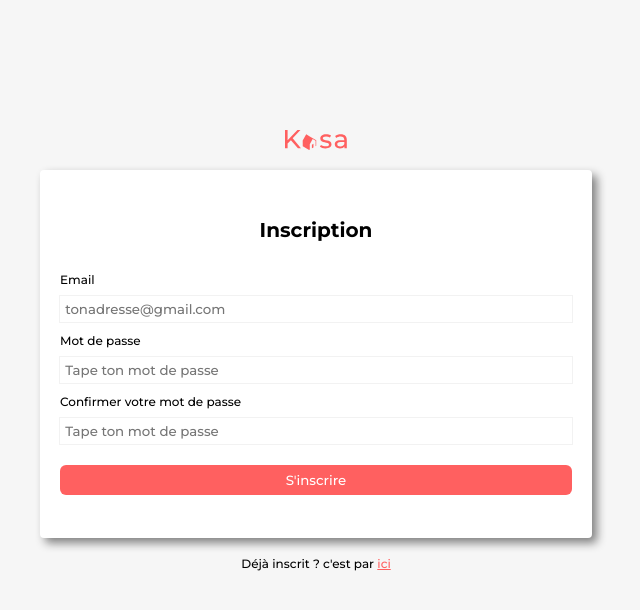
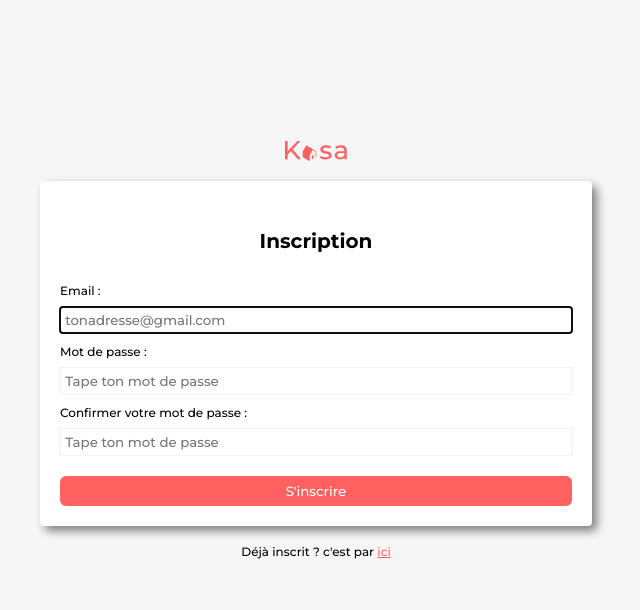
Before and after one commit to Ameliegre/Kasa.io, a React (Create React App) app: page /signin in a window 1280 px wide. Shown: the top 610 px of the page, without its empty margins (324-964 px from the left). Built offline with nearby package versions, Linux system fonts and the light colour scheme.

Commit message:
email input

```diff
--- a/package.json
+++ b/package.json
@@ -6,6 +6,7 @@
     "@fortawesome/fontawesome-svg-core": "^6.2.1",
     "@fortawesome/free-regular-svg-icons": "^6.2.1",
     "@fortawesome/free-solid-svg-icons": "^6.2.1",
+    "@fortawesome/react-fontawesome": "^0.2.0",
     "@testing-library/jest-dom": "^5.16.5",
     "@testing-library/react": "^13.4.0",
     "@testing-library/user-event": "^13.5.0",
--- a/src/Pages/signin.jsx
+++ b/src/Pages/signin.jsx
@@ -1,18 +1,62 @@
-import { useState } from "react";
+import { useState, useRef, useEffect } from "react";
 import { faCheck, faTimes, faInfoCircle } from "@fortawesome/free-solid-svg-icons";
-import { FontawesomeObject } from "@fortawesome/fontawesome-svg-core";
+import { FontAwesomeIcon } from '@fortawesome/react-fontawesome'
 import pink_logo from '../Assets/logo-pink.svg'
 
-const USER_REGEX = /^[a-zA-Z][a-zA-Z0-9-_]{3,23}$/;
-const PWD_REGEX = /^[\w-\.]+@([\w-]+\.)+[\w-]{2,4}$/;
+const USER_REGEX = /^[\w-\.]+@([\w-]+\.)+[\w-]{2,4}$/;
+const PWD_REGEX = /^[a-zA-Z][a-zA-Z0-9-_]{8,23}$/;
 
 function Signin () {
-    const [email, setEmail] = useState('')
-    const [password, setPassword] = useState('');
+    const userRef = useRef();
+    const errRef = useRef();
+
+    const [user, setUser] = useState('')
+    const [validUser, setValidUser] = useState(false);
+    const [userFocus, setUserFocus] = useState(false);
+
+    const [pwd, setPwd] = useState('');
+    const [validPwd, setValidPwd] = useState(false);
+    const [pwdFocus, setPwdFocus] = useState(false);
+
+    const [matchPwd, setMatchPwd] = useState('');
+    const [validMatch, setValidMatch] = useState(false);
+    const [matchFocus, setMatchFocus] = useState(false);
+
+    const [errMsg, setErrMsg] = useState('');
+    const [success, setSuccess] = useState(false);
+
+    //permet de définir le focus sur l'input de l'utilisateur lors du chargement du composant
+    useEffect(() => {
+        userRef.current.focus();
+    }, [])
+
+    //validation du username
+    useEffect(() => {
+        const result = USER_REGEX.test(user);
+        console.log(result);
+        console.log(user);
+        setValidUser(result);
+    }, [user])
+
+    //validation du pwd
+    useEffect(() => {
+        const result = PWD_REGEX.test(pwd);
+        console.log(result);
+        console.log(pwd);
+        setValidPwd(result);
+        const match = pwd === matchPwd;
+        setValidMatch(match);
+    }, [pwd, matchPwd])
+
+    //Affichage message erreur
+    useEffect(() => {
+        setErrMsg('');
+    }, [user, pwd, matchPwd])
+
 
     const handleSubmit = (e) => {
         e.preventDefault();
-        console.log(email)
+        console.log(user)
     }
 
     return (
@@ -20,12 +64,36 @@ function Signin () {
             <img src={pink_logo} alt="logo Kasa rose" className='pink_logo log'/>
             <form onSubmit={handleSubmit} className='login-wrapper signin'>
                 <h1 className='login-title'>Inscription</h1>
-                <label className='input-title'>Email</label>
-                <input value={email} onChange={(e) => setEmail(e.target.value)} type="email" placeholder='tonadresse@gmail.com'></input>
-                <label className='input-title'>Mot de passe</label>
-                <input value={password} onChange={(e) => setPassword(e.target.value)} type="password" placeholder='Tape ton mot de passe'></input>
-                <label className='input-title'>Confirmer votre mot de passe</label>
-                <input value={password} onChange={(e) => setPassword(e.target.value)} type="password" placeholder='Tape ton mot de passe'></input>
+                <label htmlFor="email" className='input-title'>
+                    Email :
+                    <span className={validUser ? "valid" : "hide"}>
+                        <FontAwesomeIcon icon={faCheck}/>
+                    </span>
+                    <span className={validUser || !user ? "hide" : "invalid"}>
+                        <FontAwesomeIcon icon={faTimes}/>
+                    </span>
+                </label>
+                <input
+                    type="email"
+                    id="email"
+                    ref={userRef}
+                    autoComplete="off"
+                    onChange={(e) => setUser(e.target.value)}
+                    required
+                    aria-invalid={validUser ? "false" : "true"}
+                    aria-describedby="uidnote"
+                    onFocus={() => setUserFocus(true)}
+                    onBlur={() => setUserFocus(false)} //lorsque vous quittez le champ de saisie utilisateur
+                    placeholder='tonadresse@gmail.com'>
+                </input>
+                <p id="uidnote" className={userFocus && user && !validUser ? "instructions" : "offscreen"}>
+                    <FontAwesomeIcon icon={faInfoCircle}/>
+                    Doit contenir un @.<br/>
+                </p>
+                <label htmlFor="pwd" className='input-title'>Mot de passe :</label>
+                <input value={pwd} onChange={(e) => setPwd(e.target.value)} type="password" placeholder='Tape ton mot de passe'></input>
+                <label htmlFor="" className='input-title'>Confirmer votre mot de passe :</label>
+                <input value={pwd} onChange={(e) => setPwd(e.target.value)} type="password" placeholder='Tape ton mot de passe'></input>
                 <button className='log-btn'>S'inscrire</button>
             </form>
             <p className='signin'>Déjà inscrit ? c'est par <a href='/login'>ici</a></p>
--- a/src/Utils/Style/5.page/_login.scss
+++ b/src/Utils/Style/5.page/_login.scss
@@ -1,6 +1,5 @@
 .login-wrapper {
     background-color: white;
-    height: 40%;
     width: 40%;
     display: flex;
     flex-direction: column;
@@ -22,16 +21,13 @@
         color: white;
         background-color: $primary-color;
         border-radius: 6px;
+        margin-bottom: 20px;
     }
     input {
         width: 98%;
         padding: 5px;
         border: 1px solid #F2F2F2;
     }
-}
-
-.login-wrapper.signin {
-    height: 50%;
 }
 
 .pink_logo.log{
@@ -51,3 +47,36 @@
     font-size: 12px;
     color: black;
 }
+
+.instructions {
+    font-size: 0.75rem;
+    border-radius: 0.5rem;
+    background: #000;
+    color: #fff;
+    padding: 0.25rem;
+    position: relative;
+    bottom: -10px;
+}
+
+.instructions > svg {
+    margin-right: 0.25rem;
+}
+
+.offscreen {
+    position: absolute;
+    left: -9999px;
+}
+
+.hide {
+    display: none;
+}
+
+.valid {
+    color: limegreen;
+    margin-left: 0.25rem;
+}
+
+.invalid {
+    color: red;
+    margin-left: 0.25rem;
+}
--- a/src/Utils/Style/main.css
+++ b/src/Utils/Style/main.css
@@ -732,7 +732,6 @@ nav a:hover {
 
 .login-wrapper {
   background-color: white;
-  height: 40%;
   width: 40%;
   display: flex;
   flex-direction: column;
@@ -755,15 +754,12 @@ nav a:hover {
   color: white;
   background-color: #FF6060;
   border-radius: 6px;
+  margin-bottom: 20px;
 }
 .login-wrapper input {
   width: 98%;
   padding: 5px;
   border: 1px solid #F2F2F2;
-}
-
-.login-wrapper.signin {
-  height: 50%;
 }
 
 .pink_logo.log {
@@ -782,4 +778,37 @@ nav a:hover {
   padding-top: 18px;
   font-size: 12px;
   color: black;
+}
+
+.instructions {
+  font-size: 0.75rem;
+  border-radius: 0.5rem;
+  background: #000;
+  color: #fff;
+  padding: 0.25rem;
+  position: relative;
+  bottom: -10px;
+}
+
+.instructions > svg {
+  margin-right: 0.25rem;
+}
+
+.offscreen {
+  position: absolute;
+  left: -9999px;
+}
+
+.hide {
+  display: none;
+}
+
+.valid {
+  color: limegreen;
+  margin-left: 0.25rem;
+}
+
+.invalid {
+  color: red;
+  margin-left: 0.25rem;
 }/*# sourceMappingURL=main.css.map */
```
Also changed, not shown: 2 other files (tests, documents, lock files or other folders).
